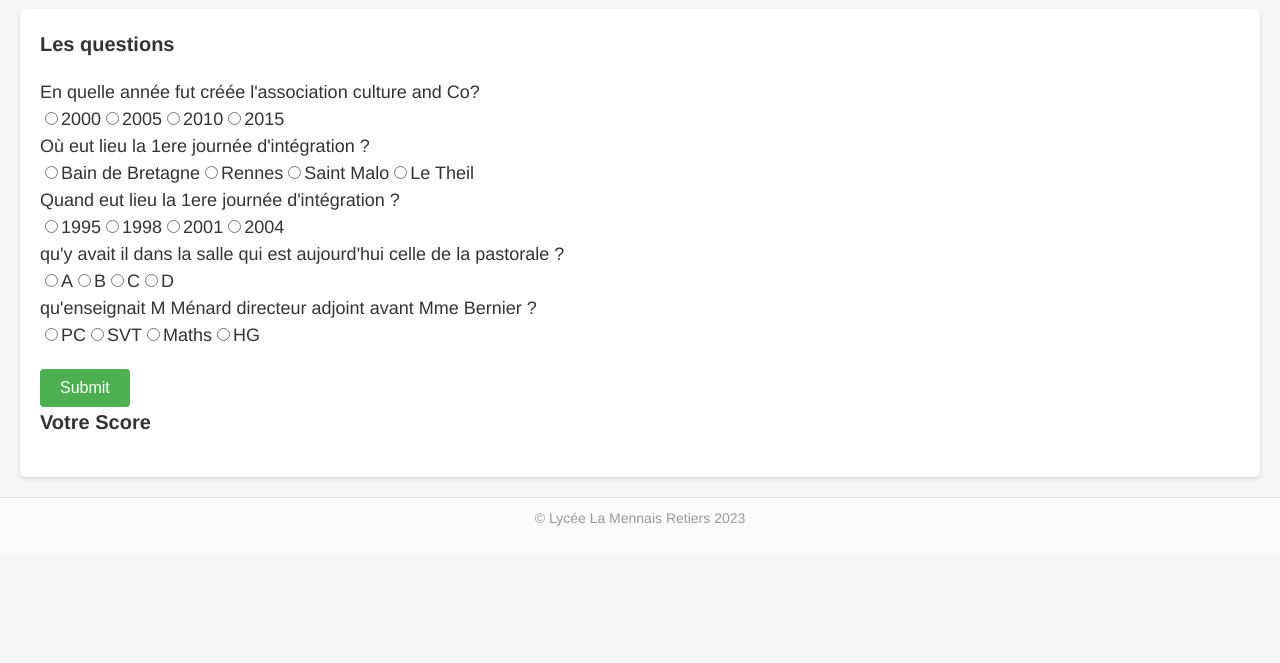
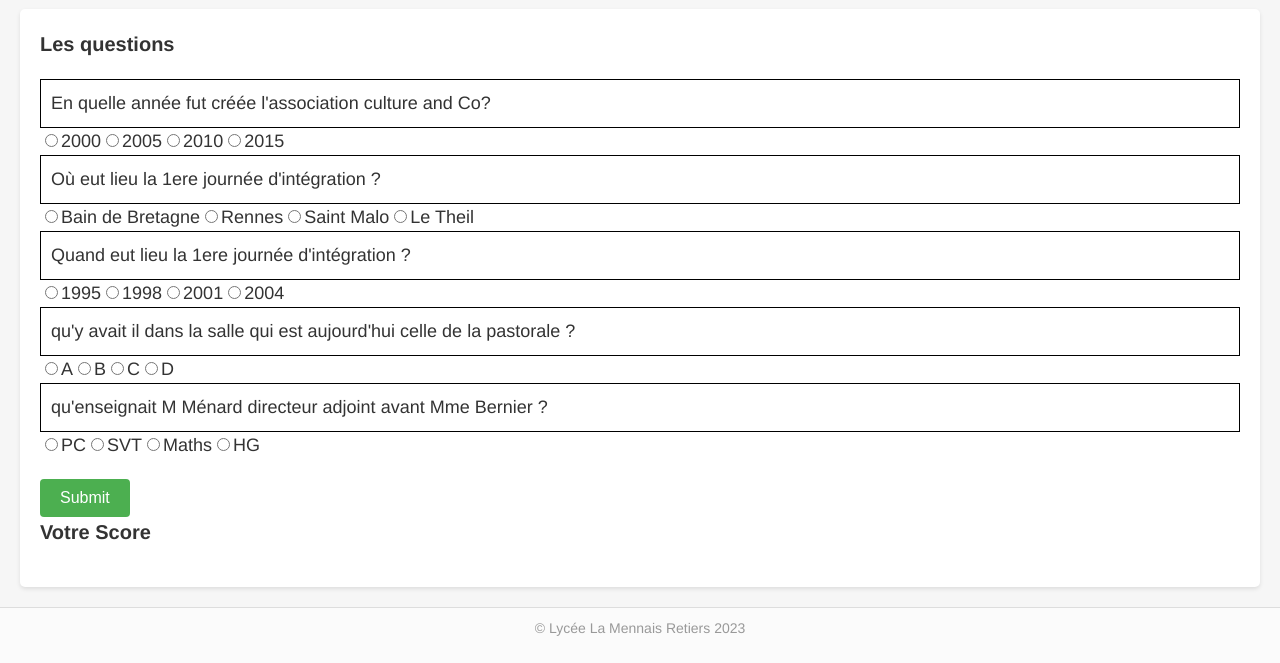
Before and after one commit to adamb35/quiz_30_ans, a plain HTML site: page index.html in a window 1280 px wide. Shown: the part 219-882 px from the top of the page. Before the commit the page ends 800 px from the top, so only its background shows below. Drawn offline with nearby package versions, Linux system fonts and the light colour scheme.

Commit message:
Update style.css

```diff
--- a/style.css
+++ b/style.css
@@ -147,10 +147,7 @@ footer {
 	color: #999;
 	margin-top: 20px;
 }
-.ensemble {
-  padding-top: 50px;
-  padding-right: 30px;
-  padding-bottom: 50px;
-  padding-left: 80px;
-  border-stlye: solid;
+.question {
+  border: 1px solid black;
+  padding: 10px;
 }
```
